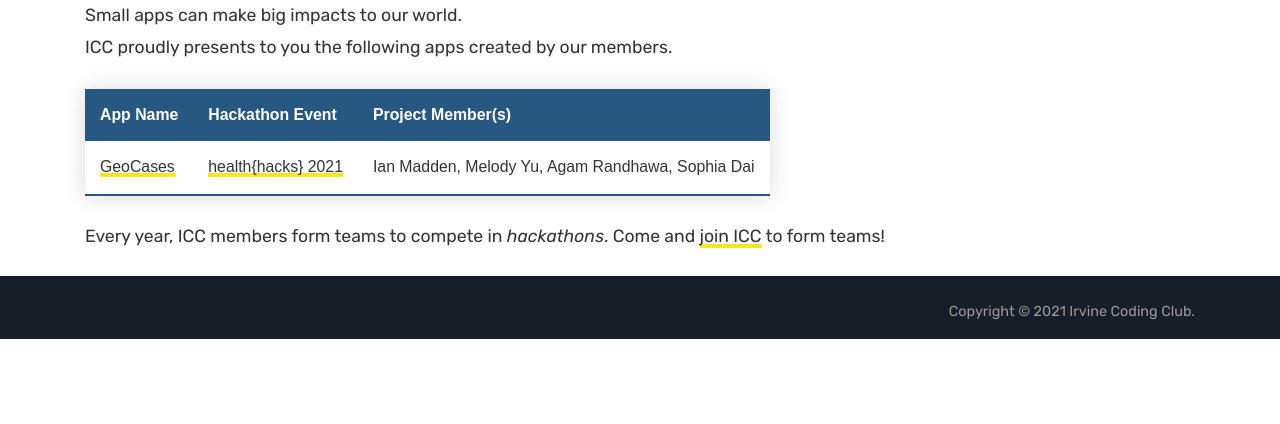
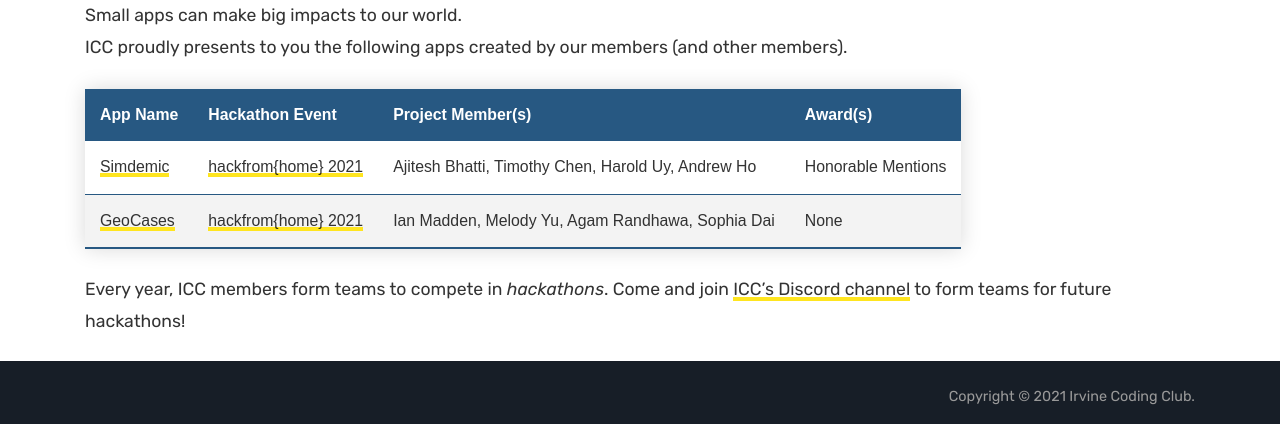
Before and after one commit to irvinecodingclub/irvinecodingclub.github.io, a Jekyll site: the page built from hackathon.md, in a window 1280 px wide, cut to the strip 481-905 px from the top of the page. Built offline with Jekyll 4.4.1, drawn with Linux system fonts in a browser that asks for light colours.

Commit message:
Update hackathon.md
Change the last sentence because it says "form teams" but there currently are no hackathons.
line 9 bad

```diff
--- a/hackathon.md
+++ b/hackathon.md
@@ -6,7 +6,7 @@ title:  Hackathons
 ![hackathon](https://siim.org/resource/resmgr/hackathon/Hackathon-500x286.png)
 
 Small apps can make big impacts to our world.
-ICC proudly presents to you the following apps created by our members.
+ICC proudly presents to you the following apps created by our members (and other members).
 
 <link rel="stylesheet" href="assets/css/table.css">
 <table class="styled-table">
@@ -15,19 +15,26 @@ ICC proudly presents to you the following apps created by our members.
             <th>App Name</th>
             <th>Hackathon Event</th>
             <th>Project Member(s)</th>
+            <th>Award(s)</th>
         </tr>
     </thead>
     <tbody>
         <tr>
+            <td><a href="https://simdemic.timothychen.repl.co/">Simdemic</a></td>
+            <td><a href="https://healthhacks.tech">hackfrom{home} 2021</a></td>
+            <td>Ajitesh Bhatti, Timothy Chen, Harold Uy, Andrew Ho</td>
+            <td>Honorable Mentions</td>
+        </tr>
+        <tr>
             <td><a href="https://geocases.irvinecoding.club">GeoCases</a></td>
-            <td><a href="https://healthhacks.tech">health{hacks} 2021</a></td>
+            <td><a href="https://healthhacks.tech">hackfrom{home} 2021</a></td>
             <td>Ian Madden, Melody Yu, Agam Randhawa, Sophia Dai</td>
+            <td>None</td>
         </tr>
-        <!-- and so on... -->
     </tbody>
 </table>
 
 
 
 
-Every year, ICC members form teams to compete in *hackathons*.  Come and <a href="/discord">join ICC</a> to form teams!
+Every year, ICC members form teams to compete in *hackathons*. Come and join <a href="/discord">ICC's Discord channel</a> to form teams for future hackathons!
```
